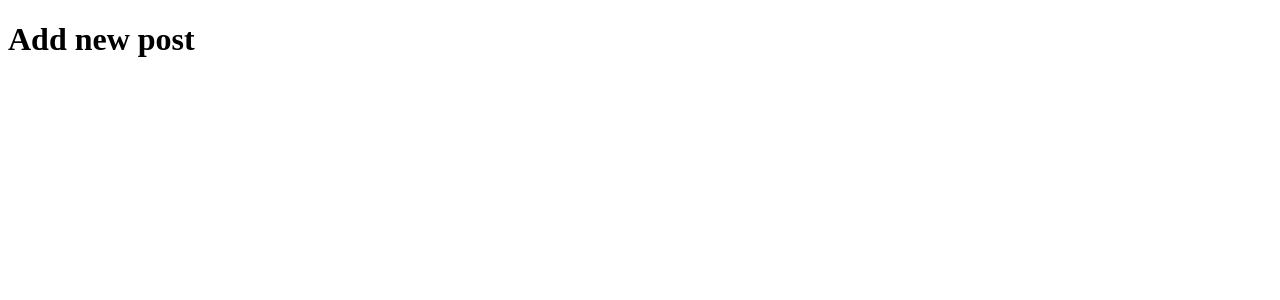
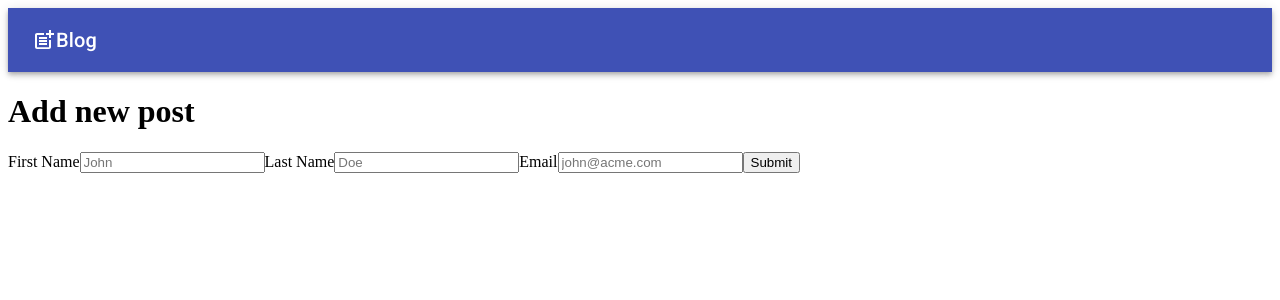
Before and after one commit to destimon/developsToday-test, a Next.js app: page /posts/new in a window 1280 px wide. Shown: the top 300 px of the page. Built offline with nearby package versions, Linux system fonts and the light colour scheme; what next-redux-wrapper would draw is missing.

Commit message:
Set basic form

```diff
--- a/package.json
+++ b/package.json
@@ -12,6 +12,7 @@
     "@material-ui/icons": "^4.9.1",
     "@types/react-redux": "^7.1.9",
     "axios": "^0.19.2",
+    "formik": "^2.1.5",
     "material-ui-icons": "^1.0.0-beta.36",
     "next": "latest",
     "next-redux-wrapper": "^6.0.2",
--- a/pages/posts/new.tsx
+++ b/pages/posts/new.tsx
@@ -1,10 +1,67 @@
-import React from 'react'
+import React, { useCallback } from 'react'
+import Layout from '../../components/Layout'
+import Router from 'next/router';
+import { Formik, Form, Field, FormikHelpers } from 'formik';
+import { PostType } from '../../interfaces';
 
 const AddNewPost: React.FC = () => {
+  const initialValues: PostType = {
+    id: 0,
+    title: '',
+    body: '',
+    author: '',
+    date: new Date()
+  }
+
+  const validateForm = useCallback((values: PostType) => {
+    const errors = {
+      title: '',
+      body: ''
+    };
+    if (!values.title) {
+      errors.title = '* Title is required!'
+    }
+    if (!values.body) {
+      errors.body = '* Body is required!';
+    }
+    return errors;
+  }, [])
+
   return (
-    <div>
+    <Layout>
       <h1>Add new post</h1>
-    </div>
+      <Formik
+       initialValues={initialValues}
+       validate={validateForm}
+       onSubmit={(
+          values: PostType,
+          { setSubmitting }: FormikHelpers<PostType>
+        ) => {
+          setTimeout(() => {
+            alert(JSON.stringify(values, null, 2));
+            setSubmitting(false);
+          }, 500);
+        }}
+      >
+        <Form>
+          <label htmlFor="firstName">First Name</label>
+          <Field id="firstName" name="firstName" placeholder="John" />
+
+          <label htmlFor="lastName">Last Name</label>
+          <Field id="lastName" name="lastName" placeholder="Doe" />
+
+          <label htmlFor="email">Email</label>
+          <Field
+            id="email"
+            name="email"
+            placeholder="john@acme.com"
+            type="email"
+          />
+
+          <button type="submit">Submit</button>
+        </Form>
+      </Formik>
+    </Layout>
   )
 }
 
```
Also changed, not shown: pages/posts/[post_id].tsx (+14 -7 lines), 1 other file (tests, documents, lock files or other folders).
